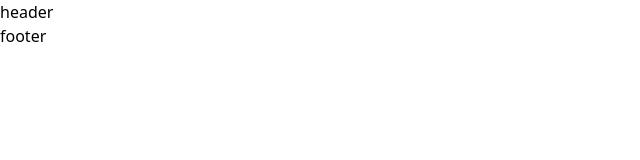
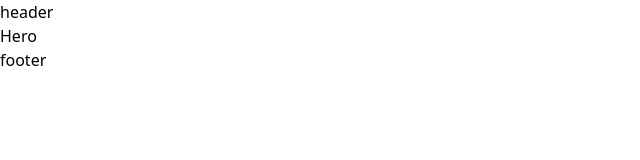
Before and after one commit to divenire05/broodle, a Next.js app: page / in a window 1280 px wide. Shown: the top 160 px of the page, without its empty margins (0-640 px from the left). Built offline with nearby package versions, Linux system fonts and the light colour scheme.

Commit message:
fixing import errors

```diff
--- a/app/dashboard/page.js
+++ b/app/dashboard/page.js
@@ -1,4 +1,5 @@
-import { Main } from "next/document";
+import Main from "@/components/Main";
+
 
 export const metadata = {
     title: "Broodl · Dashboard"
--- a/app/page.js
+++ b/app/page.js
@@ -1,9 +1,11 @@
-import { Main } from "next/document";
+import Hero from "@/components/Hero";
+import Main from "@/components/Main";
+
 
 export default function HomePage() {
   return (
     <Main className="">
-      main
+      <Hero />
     </Main>
   );
 }
```
